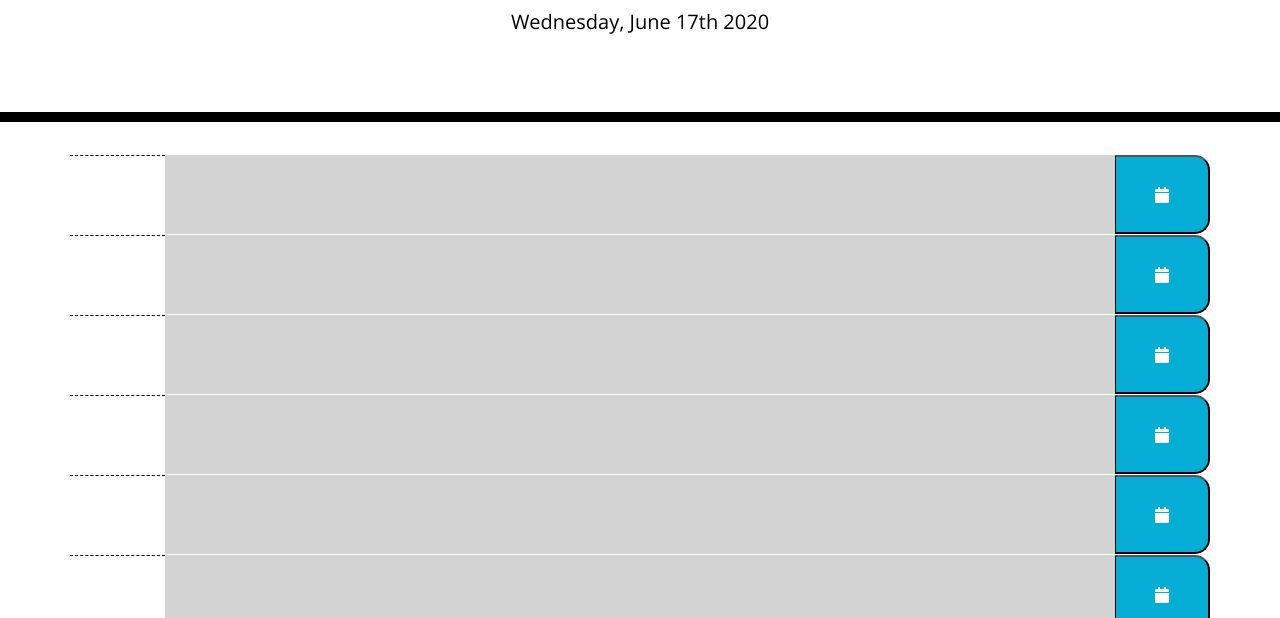
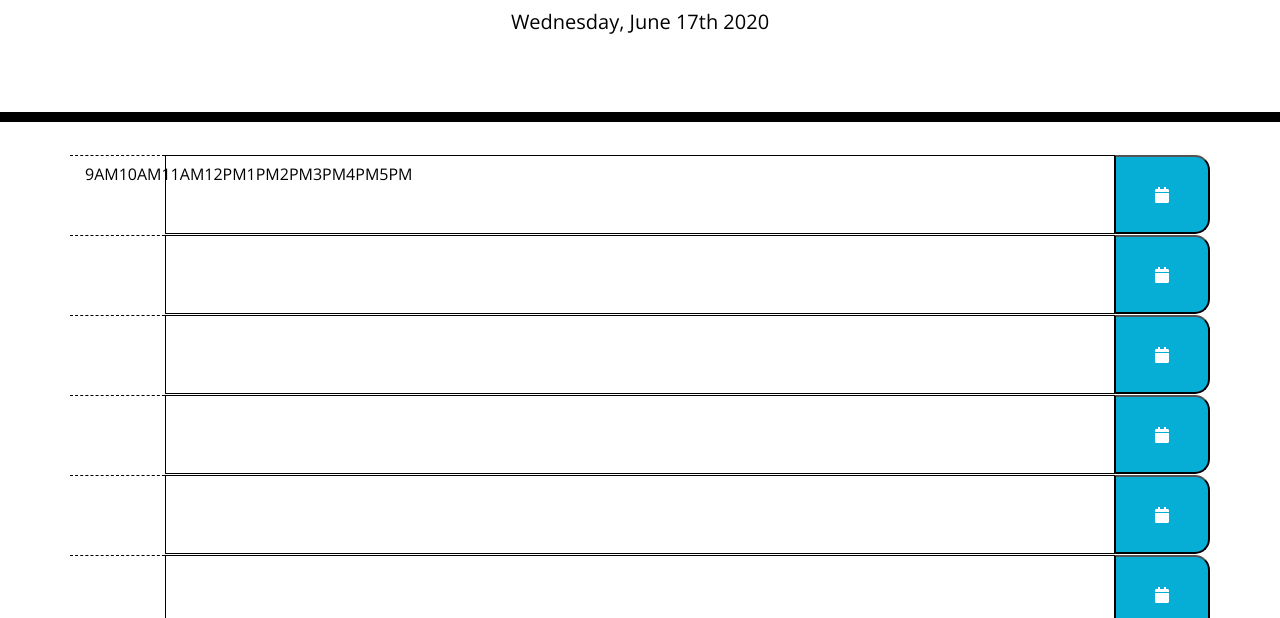
Before and after one commit to AaronLarsh/Work-Day-Scheduler, a plain HTML site: page index.html in a window 1280 px wide. Shown: the part 182-800 px from the top of the page. Drawn offline with nearby package versions, Linux system fonts and the light colour scheme.

Commit message:
pushing code. managed to inetgrate moment js. still trying tof igure out how to get time to fill into each new hour id, instead of just in one

```diff
--- a/index.html
+++ b/index.html
@@ -37,20 +37,26 @@
     <script src="https://cdnjs.cloudflare.com/ajax/libs/moment.js/2.24.0/moment.min.js"></script>
     <script type="text/javascript">
     $('#currentDay').append(moment().format('dddd, MMMM Do YYYY'));
+    let startHour = 8;
+
+
 
     var clockEvents = [
       '<div class="time-block row">',
-        '<div class="hour col-1"></div>',
-        '<div class="past col-10"></div>',
+        '<div id="hour" class="hour col-1"></div>',
+        '<div id="ppf"class="col-10" style="border-style:solid;"></div>',
         '<button class="fas fa-calendar col-1 saveBtn"></button>',
       '</div>',
     ];
     var i;
     for(i=0; i <9; i++){
       $(".container").append(clockEvents.join(''));
-    }
-      //loop
-      //need to add div
+      let startTime = (moment(startHour++,"hA").add(1,'h'));
+      let startTime1 = startTime.format("hA");
+      $('#hour').append(startTime1);
+      //need to append past.present.future to ppf
+      //need to append time to hour block
+    };
     </script>
   </body>
 </html>
--- a/style.css
+++ b/style.css
@@ -66,6 +66,10 @@ textarea{
   color: white;
 }
 
+div {
+  border: 1px #000000;
+};
+
 .saveBtn i:hover {
   font-size: 20px;
   transition: all .3s ease-in-out;
```
